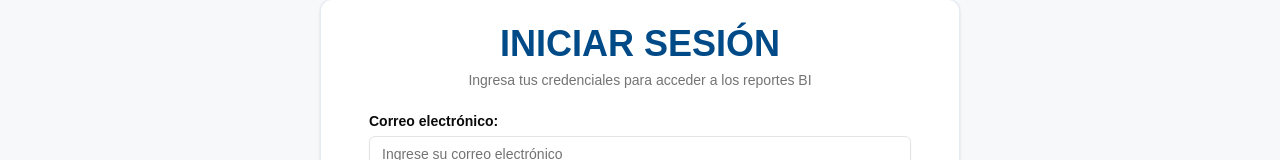
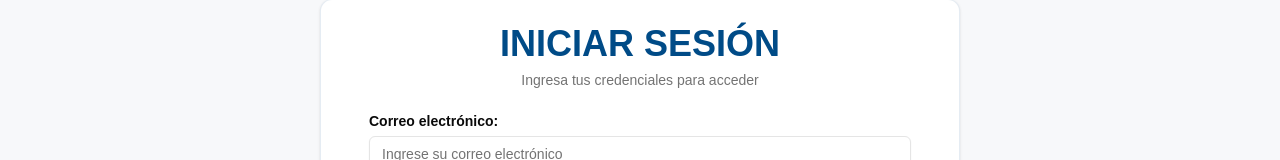
Before and after one commit to cristianruben-dev/sorelia-pb-viewer-system, a Next.js app: page /login in a window 1280 px wide. Shown: the part 260-420 px from the top of the page. Built offline with nearby package versions, Linux system fonts and the light colour scheme; no server answers; a web font is replaced by a local one.

Commit message:
change label

```diff
--- a/src/app/(auth)/login/page.tsx
+++ b/src/app/(auth)/login/page.tsx
@@ -74,7 +74,7 @@ export default function LoginPage() {
 						INICIAR SESIÓN
 					</CardTitle>
 					<CardDescription className="text-muted-foreground">
-						Ingresa tus credenciales para acceder a los reportes BI
+						Ingresa tus credenciales para acceder
 					</CardDescription>
 				</CardHeader>
 				<CardContent>
```
